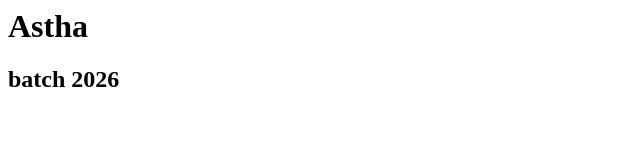
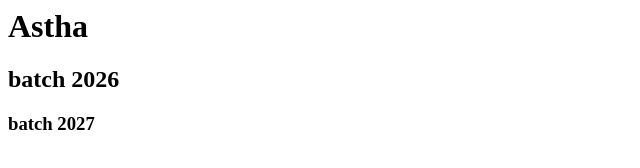
Before and after one commit to aastha132004verma-debug/batch2026, a plain HTML site: page index.html in a window 1280 px wide. Shown: the whole page, without its empty margins (0-640 px from the left). Drawn offline with Linux system fonts and the light colour scheme.

Commit message:
changes in index.html

```diff
--- a/index.html
+++ b/index.html
@@ -2,5 +2,6 @@
     <head>
         <h1>Astha</h1>
         <h2>batch 2026</h2>
+        <h3>batch 2027</h3>
     </head>
 </html>
```
